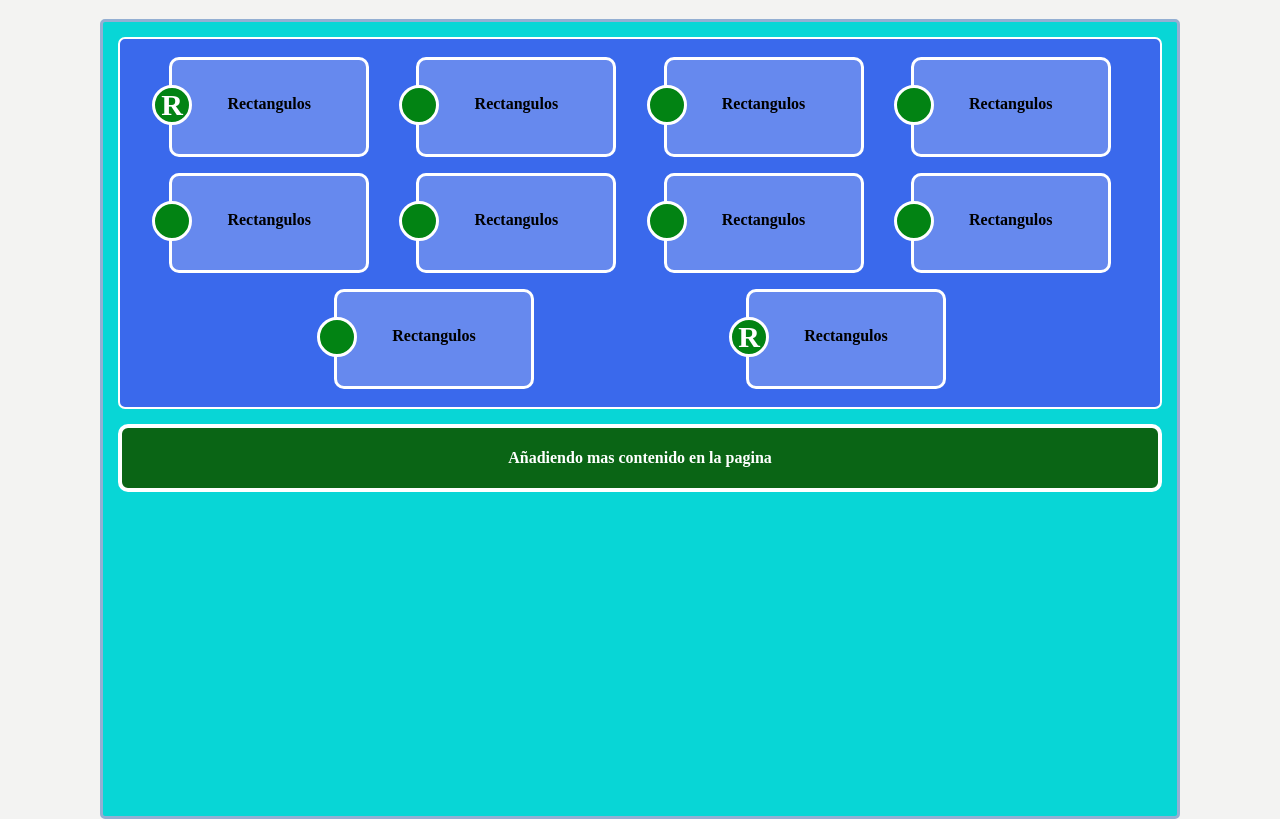
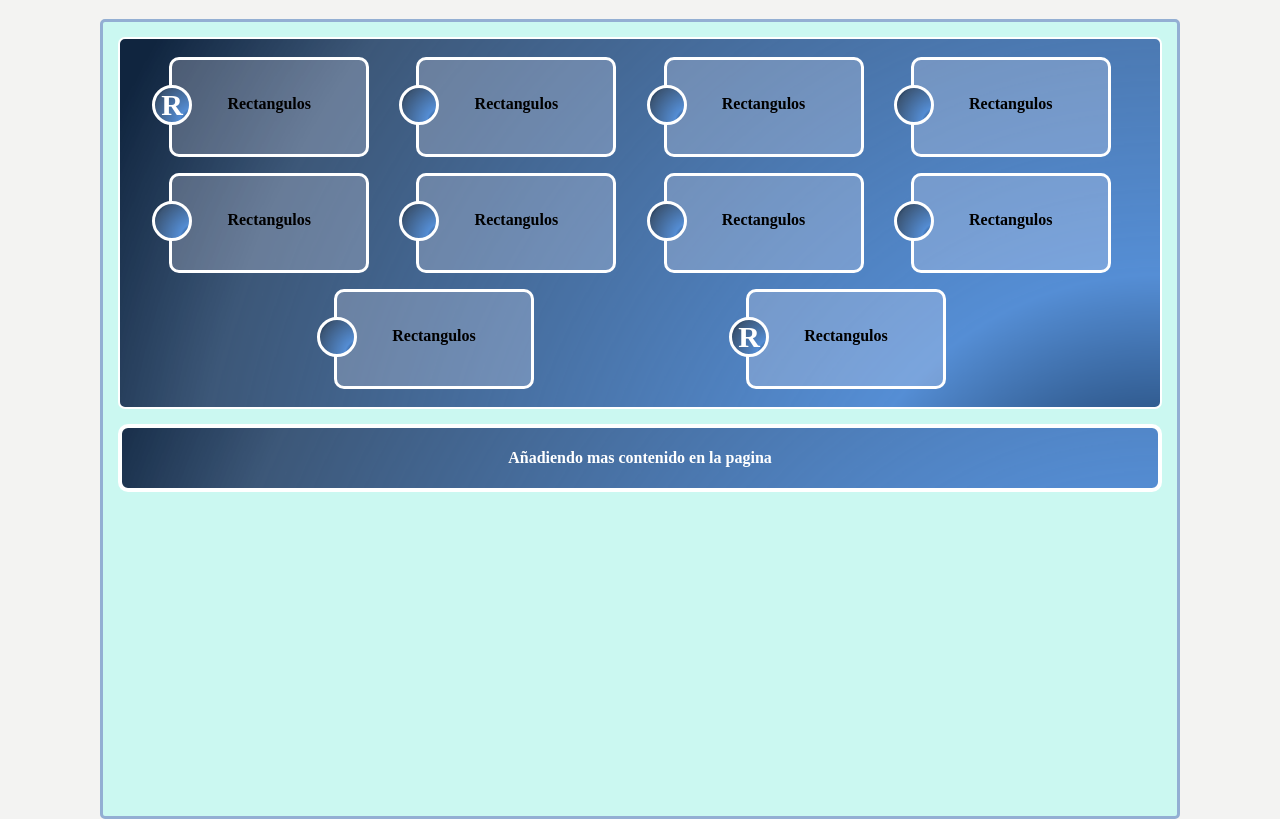
Before and after one commit to alexPabon/git-prueba-controlVersiones, a plain HTML site: page index.html in a window 1280 px wide. Shown: the part 81-900 px from the top of the page. Drawn offline with Linux system fonts and the light colour scheme.

Commit message:
añadiendo carpeta de imagenes

```diff
--- a/style.css
+++ b/style.css
@@ -20,7 +20,7 @@ h1{
 
 div.marcoExt{
     border:solid 3px rgb(147, 175, 211);
-    background-color: #08d6d6;
+    background-color: #cbf8f1;
     border-radius: 5px;
     margin: 0 auto;
     padding: 15px;
@@ -33,11 +33,14 @@ div.marcoInt{
     padding: 10px;
     border:solid 2px white;
     border-radius:7px;
-    background-color: #3a69ec;
     display: inline-flex;
     justify-content: space-evenly;
     flex-wrap: wrap;
     width:100%;
+    background-image:url(imagenes/fondo.png);
+    background-repeat: no-repeat;
+    background-position: center;
+    background-size: cover;
 }
 
 div.firguras{
@@ -61,7 +64,6 @@ p.contenido{
 div.circulo{
     width: 40px;
     height: 40px;
-    background-color: rgb(2, 131, 19);
     border: solid 3px white;
     border-radius: 50%;
     position: absolute;
@@ -69,6 +71,10 @@ div.circulo{
     top:25px;
     cursor: pointer;
     text-align: center;
+    background-image:url(imagenes/fondo.png);
+    background-repeat: no-repeat;
+    background-position: center;
+    background-size: cover;
 }
 
 p.txtCirculo{
@@ -84,12 +90,18 @@ div.segundaCaja{
 	border:solid 4px white;
 	border-radius:10px;
 	margin-top:15px;
-	background-color:#0a6515;
+	/*background-color:#0a6515;*/
 	color:white;
 	text-align:center;
+    background-image:url(imagenes/fondo.png);
+    background-repeat: no-repeat;
+    background-position: center;
+    background-size: cover;
 }
 
 div.segundaCaja:hover{
-	background-color: #e0ef03;
+	background-color: orange;
+    border:solid 4px black;
 	color:black;
+    background-image: none;
 }
```
Also changed, not shown: imagenes/fondo.png (added).
